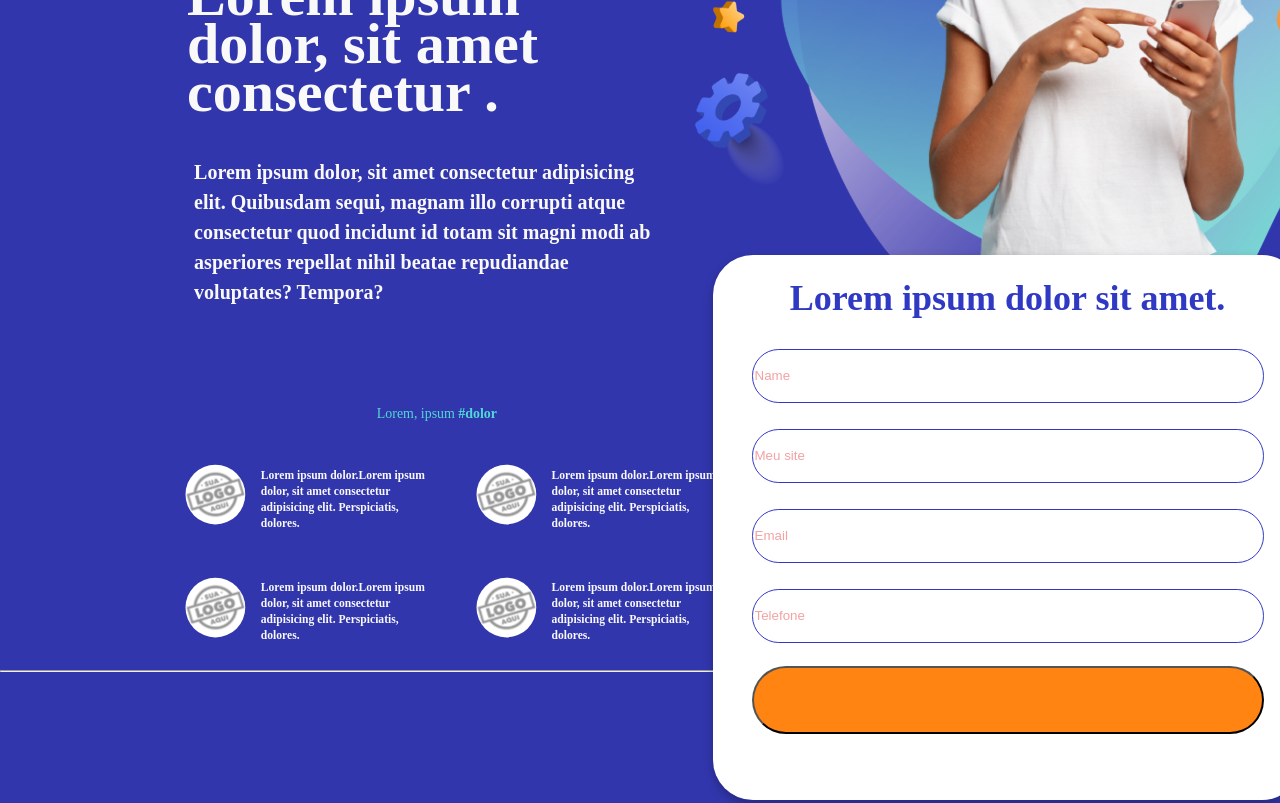
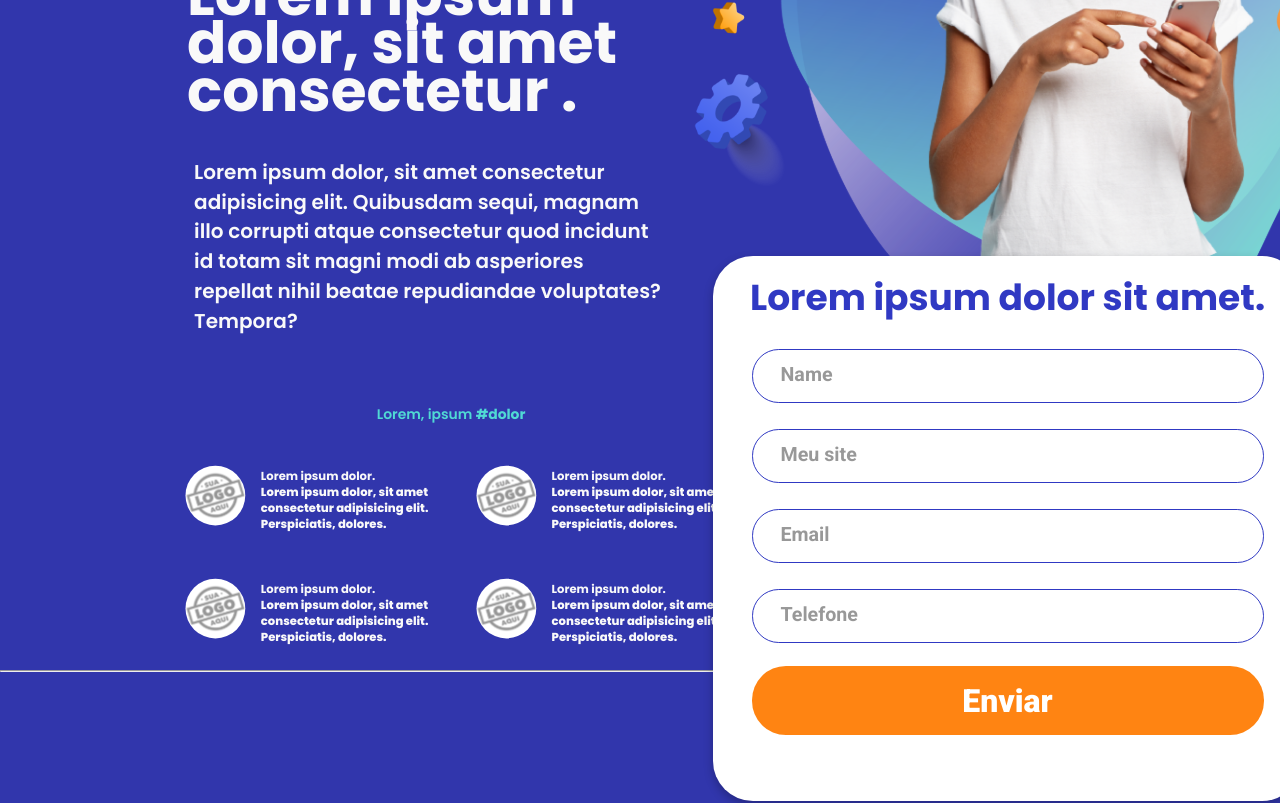
Before and after one commit to ivanmartins090317/landingPage_netlinks, a React (Create React App) app: page / in a window 1280 px wide. Shown: the part 360-1163 px from the top of the page. Built offline with nearby package versions, Linux system fonts and the light colour scheme.

Commit message:
finalizo page one

```diff
--- a/public/index.html
+++ b/public/index.html
@@ -12,6 +12,20 @@
 
     <link rel="manifest" href="%PUBLIC_URL%/manifest.json" />
 
+    <link rel="preconnect" href="https://fonts.googleapis.com" />
+    <link rel="preconnect" href="https://fonts.gstatic.com" crossorigin />
+    <link
+      href="https://fonts.googleapis.com/css2?family=Poppins:wght@600;700;800&display=swap"
+      rel="stylesheet"
+    />
+
+    <link rel="preconnect" href="https://fonts.googleapis.com" />
+    <link rel="preconnect" href="https://fonts.gstatic.com" crossorigin />
+    <link
+      href="https://fonts.googleapis.com/css2?family=Roboto:wght@700;900&display=swap"
+      rel="stylesheet"
+    />
+
     <title>Landing page Netlinks</title>
   </head>
   <body>
--- a/src/App.js
+++ b/src/App.js
@@ -36,7 +36,9 @@ function App() {
         <BlockTwo />
       </PageOne>
       <hr />
-      <PageTwo>pagina 2</PageTwo>
+      <PageTwo>
+        pagina 2<header>Lorem ipsum dolor sit amet.</header>
+      </PageTwo>
       <hr />
       <PageThree>pagina 3</PageThree>;
       <hr />
--- a/src/BlockTwo.jsx
+++ b/src/BlockTwo.jsx
@@ -41,7 +41,8 @@ function BlockTwo() {
           <Input2 placeholder="Meu site" />
           <Input3 placeholder="Email" />
           <Input4 placeholder="Telefone" />
-          <Botao primary />
+
+          <Botao primary>Enviar</Botao>
         </FormContainer>
       </div>
     </>
--- a/src/BlockTwocss.jsx
+++ b/src/BlockTwocss.jsx
@@ -4,7 +4,7 @@ export const StyelH2 = styled.h2`
   width: 534px;
   height: 65px;
 
-  font-family: "Poppins";
+  font-family: poppins, sans-serif;
   font-style: normal;
   font-weight: 700;
   font-size: 36px;
--- a/src/Button.jsx
+++ b/src/Button.jsx
@@ -6,6 +6,7 @@ export const Botao = styled.button`
   height: 4.31rem;
   border-radius: 2.12rem;
   padding: 0;
+  border: none;
 
   left: 52.5rem;
   margin-top: 300px;
@@ -15,5 +16,9 @@ export const Botao = styled.button`
     css`
       background-color: rgba(255, 132, 18, 1);
       color: white;
+      font-family: roboto, monospace;
+      font-weight: 900;
+      line-height: 38px;
+      font-size: 32px;
     `};
 `;
--- a/src/PageOne.jsx
+++ b/src/PageOne.jsx
@@ -35,7 +35,7 @@ export const ContainerH2 = styled.h2`
   margin: 0 53.87rem 2.75rem 11.68rem;
   padding: 0;
 
-  font-family: "Poppins";
+  font-family: Poppins, sans-serif;
   font-style: normal;
   font-weight: 700;
   font-size: 2.42rem;
@@ -48,7 +48,7 @@ export const ContainerP = styled.p`
   width: 29.5rem;
   height: 11.93rem;
   margin: 2.43rem 8.87rem 2.43rem -31.87rem;
-  font-family: "Poppins";
+  font-family: poppins, sans-serif;
   font-style: normal;
   font-weight: 600;
   font-size: 1.25rem;
--- a/src/bloOnecss.jsx
+++ b/src/bloOnecss.jsx
@@ -42,7 +42,7 @@ export const ContainerP = styled.p`
   left: 16.81rem;
   top: 43.37rem;
 
-  font-family: "Poppins";
+  font-family: poppins, sans-serif;
   font-style: normal;
   font-weight: 800;
   font-size: 11.6053px;
--- a/src/blockOne.jsx
+++ b/src/blockOne.jsx
@@ -25,6 +25,7 @@ function BlockOne() {
           </ContainerLogo>
           <ContainerP>
             <strong>Lorem ipsum dolor.</strong>
+            <br />
             Lorem ipsum dolor, sit amet consectetur adipisicing elit.
             Perspiciatis, dolores.
           </ContainerP>
@@ -36,6 +37,7 @@ function BlockOne() {
           </ContainerLogo>
           <ContainerP>
             <strong>Lorem ipsum dolor.</strong>
+            <br />
             Lorem ipsum dolor, sit amet consectetur adipisicing elit.
             Perspiciatis, dolores.
           </ContainerP>
@@ -49,6 +51,7 @@ function BlockOne() {
           </ContainerLogo>
           <ContainerP>
             <strong>Lorem ipsum dolor.</strong>
+            <br />
             Lorem ipsum dolor, sit amet consectetur adipisicing elit.
             Perspiciatis, dolores.
           </ContainerP>
@@ -60,6 +63,7 @@ function BlockOne() {
           </ContainerLogo>
           <ContainerP>
             <strong>Lorem ipsum dolor.</strong>
+            <br />
             Lorem ipsum dolor, sit amet consectetur adipisicing elit.
             Perspiciatis, dolores.
           </ContainerP>
--- a/src/index.css
+++ b/src/index.css
@@ -3,4 +3,5 @@ body {
   padding: 0;
   box-sizing: border-box;
   background-color: rgba(49, 54, 172, 1);
+  /* overflow-x: hidden; */
 }
--- a/src/input.jsx
+++ b/src/input.jsx
@@ -1,9 +1,15 @@
 import styled from "styled-components";
 
 export const Input = styled.input`
-  &::placeholder {
-    margin-left: 10rem;
-    color: #f3a2a2;
+  &&::placeholder {
+    left: 15rem;
+    color: rgba(152, 152, 152, 1);
+    padding: 0 0 0 26px;
+    font-family: "Roboto";
+    font-style: normal;
+    font-weight: 700;
+    font-size: 19.65px;
+    line-height: 23px;
   }
   box-sizing: border-box;
 
```
